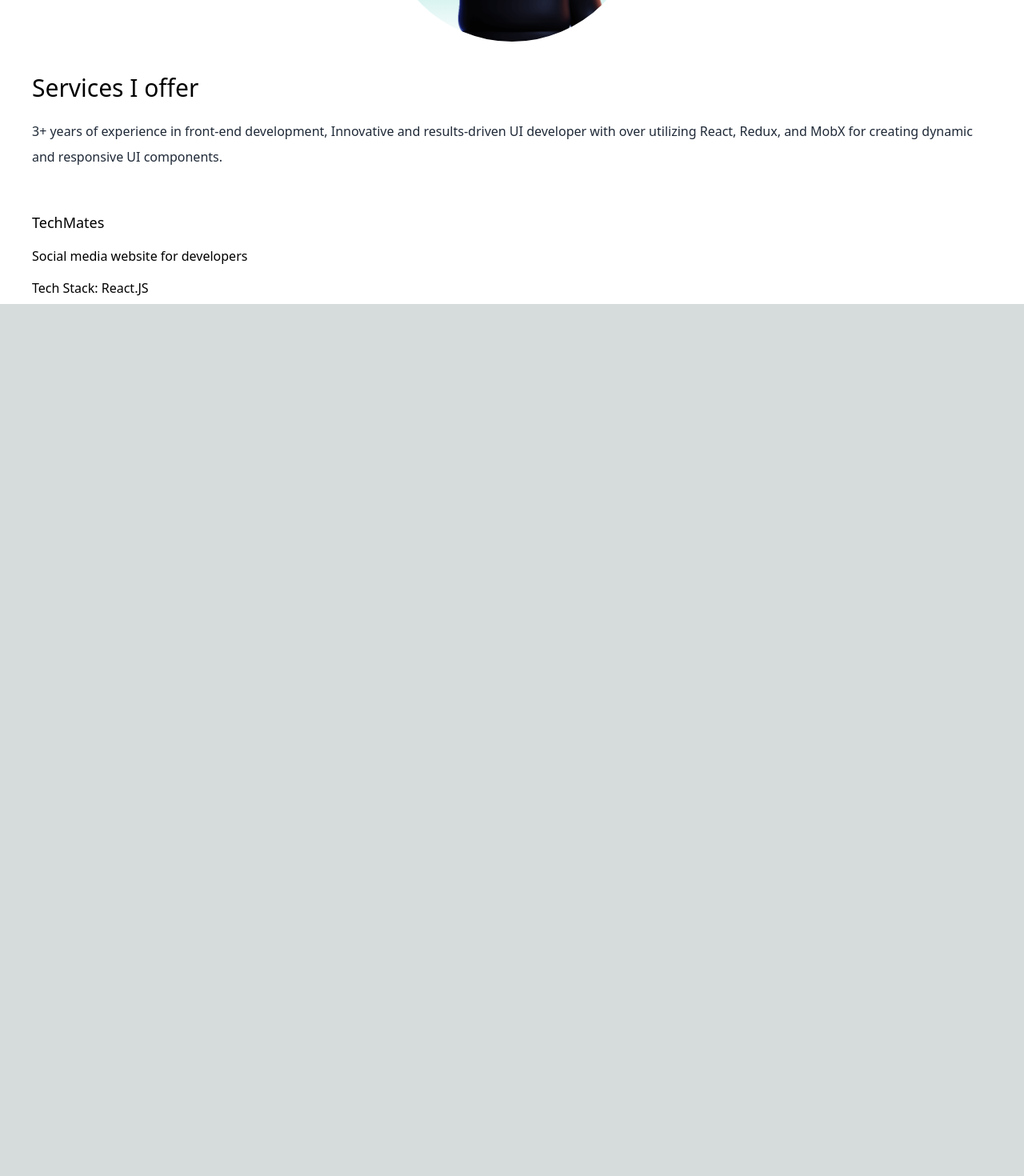
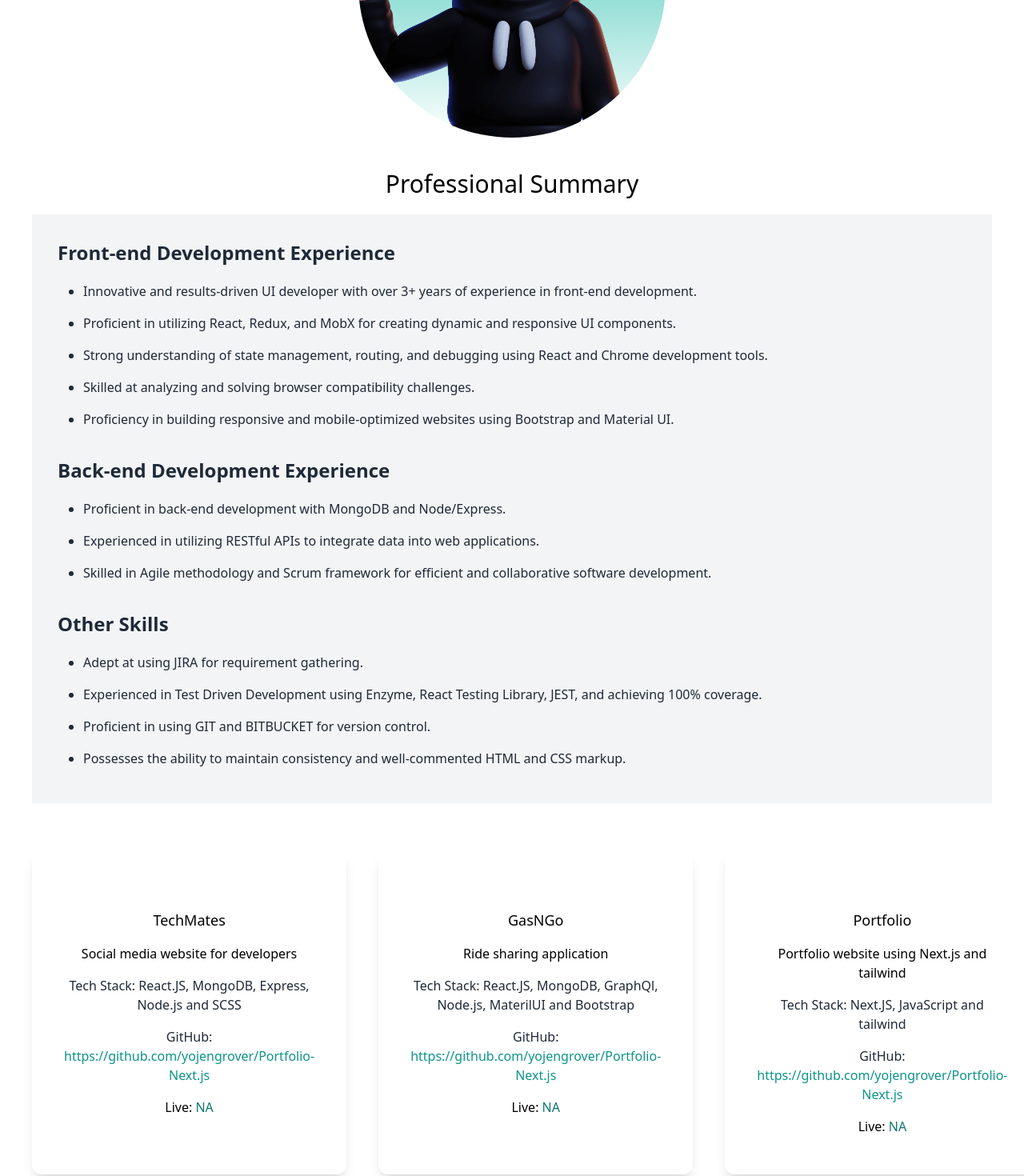
Before and after one commit to yojengrover/Portfolio-Next.js, a Next.js app: page / in a window 1280 px wide. Shown: the part 800-2270 px from the top of the page at 80% size. Before the commit the page ends 1180 px from the top, so only its background shows below. Built offline with nearby package versions, Linux system fonts and the light colour scheme.

Commit message:
Professional summary done

```diff
--- a/pages/index.js
+++ b/pages/index.js
@@ -28,33 +28,83 @@ export default function Home() {
       </nav>
       <div className=' text-center p-10'>
         <h2 className='text-5xl py-2 text-teal-600 font-medium'>Yojen Grover</h2>
-        <h3 className=' text-2xl py-2'>Frontend Developer</h3>
-        <p className='text-md py-5 leading-8 text-gray-800'>Frontend Developer/ Full Stack Developer experienced
+        <h3 className=' text-2xl py-2 md:text-3xl'>JavaScript/Frontend Developer</h3>
+        <p className='text-md py-5 leading-8 text-gray-800 md:text-xl max-w-xl mx-auto'>Frontend Developer/ Full Stack Developer experienced
           in designing & developing custom websites based on
           React/Redux and MERN Stack. </p>
       <div className='text-5xl flex justify-center gap-16 py-3 text-gray-600'>
         <AiFillLinkedin />
         <AiFillGithub />
       </div>
-      <div className=' relative mx-auto bg-gradient-to-b from-teal-500 rounded-full w-80 h-80 mt-20 overflow-hidden'>
+      <div className=' relative mx-auto bg-gradient-to-b from-teal-500 rounded-full w-80 h-80 mt-20 overflow-hidden md:h-96 md:w-96'>
       <Image src={deved} layout="fill" objectFit='cover'/></div>
       </div>
     </section>
     <section>
       <div>
-        <h3 className='text-3xl'>Services I offer</h3>
+        <h3 className='text-3xl text-center'>Professional Summary</h3>
         <p className='text-md py-5 leading-8 text-gray-800'>
-        3+ years of experience in front-end development,
-        Innovative and results-driven UI developer with over utilizing React, Redux,
-         and MobX for creating dynamic and responsive UI components.
+        <div className="bg-gray-100 p-8">
+  <h2 className="text-2xl font-bold mb-4">Front-end Development Experience</h2>
+
+  <ul className="list-disc ml-8">
+    <li className="mb-2">Innovative and results-driven UI developer with over 3+ years of experience in front-end development.</li>
+    <li className="mb-2">Proficient in utilizing React, Redux, and MobX for creating dynamic and responsive UI components.</li>
+    <li className="mb-2">Strong understanding of state management, routing, and debugging using React and Chrome development tools.</li>
+    <li className="mb-2">Skilled at analyzing and solving browser compatibility challenges.</li>
+    <li className="mb-2">Proficiency in building responsive and mobile-optimized websites using Bootstrap and Material UI.</li>
+  </ul>
+
+  <h2 className="text-2xl font-bold mt-8 mb-4">Back-end Development Experience</h2>
+
+  <ul className="list-disc ml-8">
+    <li className="mb-2">Proficient in back-end development with MongoDB and Node/Express.</li>
+    <li className="mb-2">Experienced in utilizing RESTful APIs to integrate data into web applications.</li>
+    <li className="mb-2">Skilled in Agile methodology and Scrum framework for efficient and collaborative software development.</li>
+  </ul>
+
+  <h2 className="text-2xl font-bold mt-8 mb-4">Other Skills</h2>
+
+  <ul className="list-disc ml-8">
+    <li className="mb-2">Adept at using JIRA for requirement gathering.</li>
+    <li className="mb-2">Experienced in Test Driven Development using Enzyme, React Testing Library, JEST, and achieving 100% coverage.</li>
+    <li className="mb-2">Proficient in using GIT and BITBUCKET for version control.</li>
+    <li className="mb-2">Possesses the ability to maintain consistency and well-commented HTML and CSS markup.</li>
+  </ul>
+</div>
+
         </p>
       </div>
-      <div>
-        <div>
+      <div className='lg:flex gap-10'>
+        <div className='text-center shadow-lg p-10 rounded-xl my-10'>
           <h4 className='text-lg font-medium pt-8 pb-2'>TechMates</h4>
           <p className='py-2'>Social media website for developers</p>
-          <p className='py-2'>Tech Stack: React.JS </p>
-
+          <p className='py-2 text-gray-800'><span >Tech Stack:</span> React.JS, MongoDB, Express, Node.js and SCSS</p>
+          <p className='py-2 text-gray-800'><span >GitHub: </span>
+          <a className='text-teal-600' href='https://github.com/yojengrover/Portfolio-Next.js'>
+            https://github.com/yojengrover/Portfolio-Next.js
+            </a> </p>
+          <p className='py-2'>Live:<span className='text-teal-700'> NA</span> </p>
+        </div>
+        <div className='text-center shadow-lg p-10 rounded-xl my-10'>
+          <h4 className='text-lg font-medium pt-8 pb-2'>GasNGo</h4>
+          <p className='py-2'>Ride sharing application</p>
+          <p className='py-2 text-gray-800'><span >Tech Stack:</span> React.JS, MongoDB, GraphQl, Node.js, MaterilUI and Bootstrap</p>
+          <p className='py-2 text-gray-800'><span >GitHub: </span>
+          <a className='text-teal-600' href='https://github.com/yojengrover/Portfolio-Next.js'>
+            https://github.com/yojengrover/Portfolio-Next.js
+            </a> </p>
+          <p className='py-2'>Live:<span className='text-teal-700'> NA</span> </p>
+        </div>
+        <div className='text-center shadow-lg p-10 rounded-xl my-10'>
+          <h4 className='text-lg font-medium pt-8 pb-2'>Portfolio</h4>
+          <p className='py-2'>Portfolio website using Next.js and tailwind</p>
+          <p className='py-2 text-gray-800'><span >Tech Stack:</span> Next.JS, JavaScript and tailwind</p>
+          <p className='py-2 text-gray-800'><span >GitHub: </span>
+          <a className='text-teal-600' href='https://github.com/yojengrover/Portfolio-Next.js'>
+            https://github.com/yojengrover/Portfolio-Next.js
+            </a> </p>
+          <p className='py-2'>Live:<span className='text-teal-700'> NA</span> </p>
         </div>
       </div>
     </section>
```
